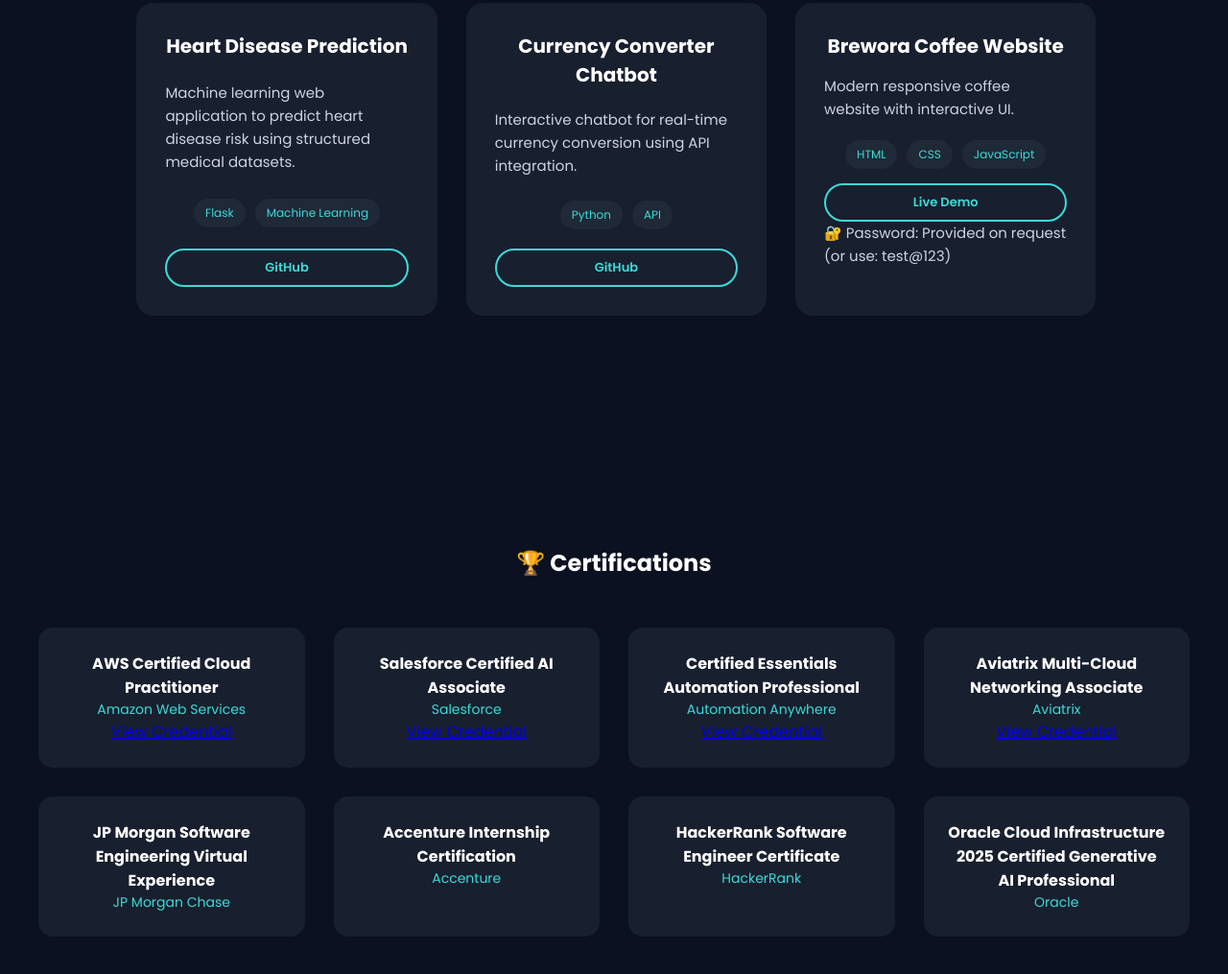
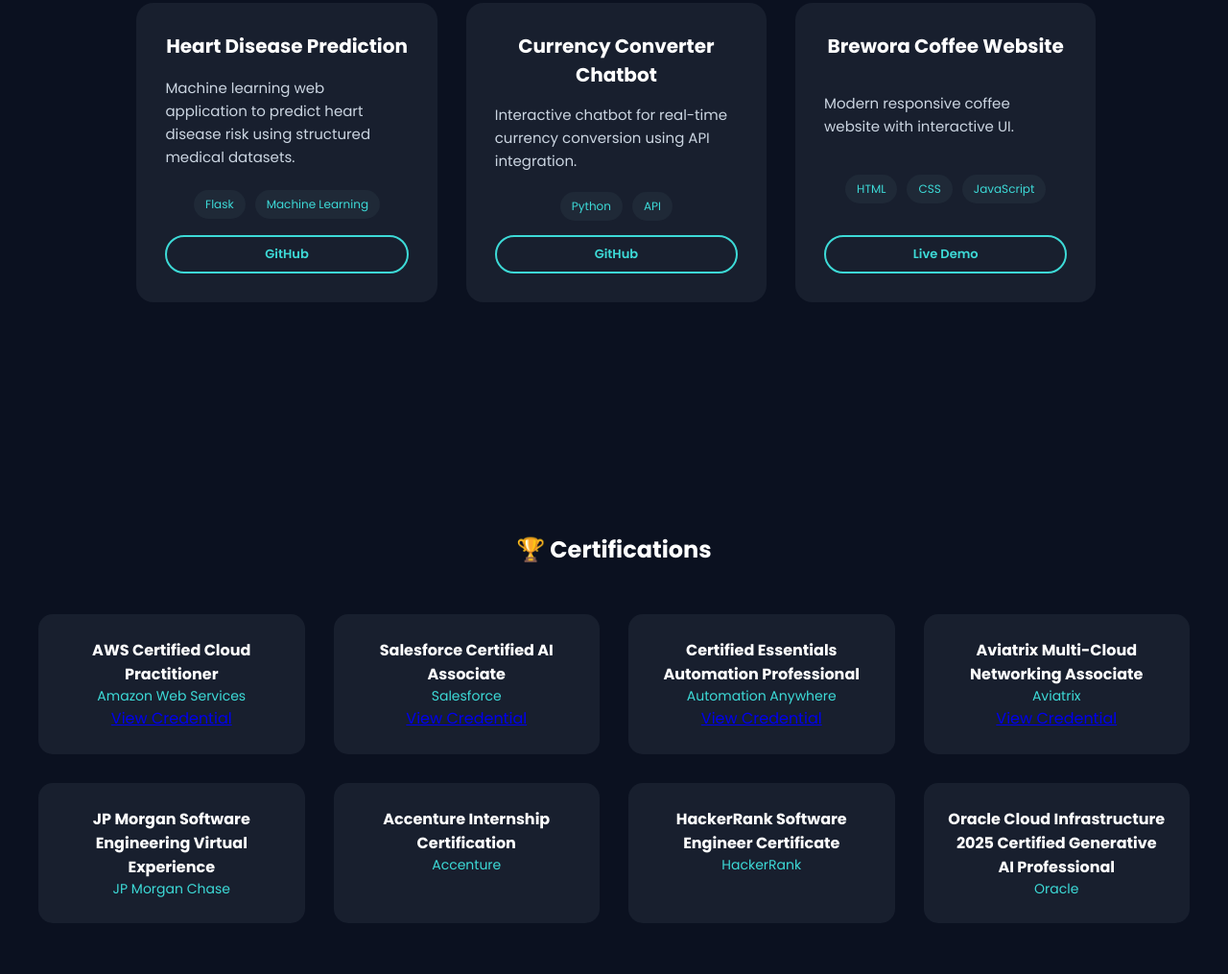
Before and after one commit to 2300030924/Portfolio, a plain HTML site: page index.html in a window 1280 px wide. Shown: the part 1835-2850 px from the top of the page at 96% size. Drawn offline with Linux system fonts and the light colour scheme.

Commit message:
Update index.html

```diff
--- a/index.html
+++ b/index.html
@@ -212,7 +212,7 @@
           <span>JavaScript</span>
         </div>
         <a href="https://brewora-5.myshopify.com/" class="project-btn">Live Demo</a>
-        <p class="note">🔐 Password: Provided on request (or use: test@123)</p>
+
 
       </div>
 
```
